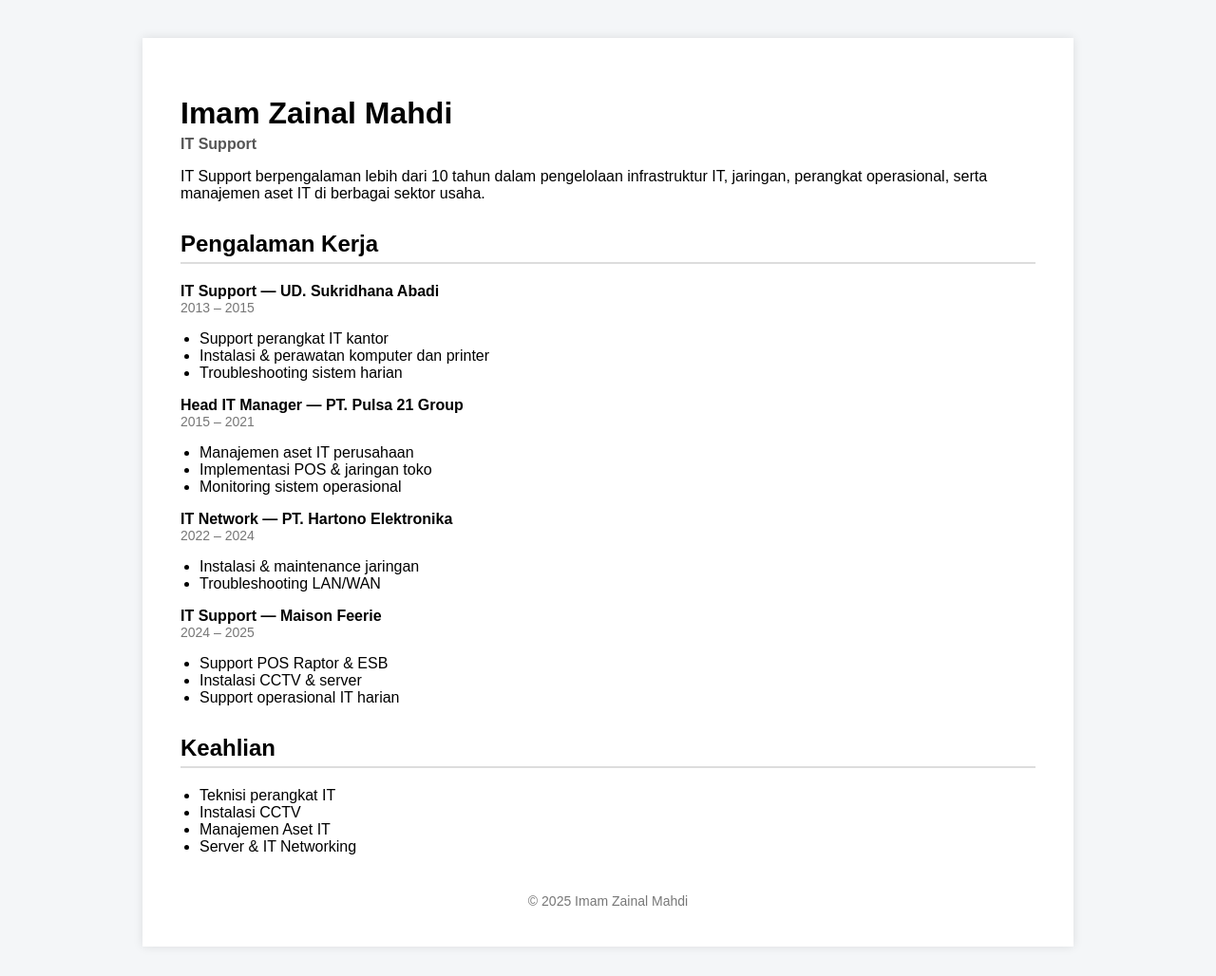
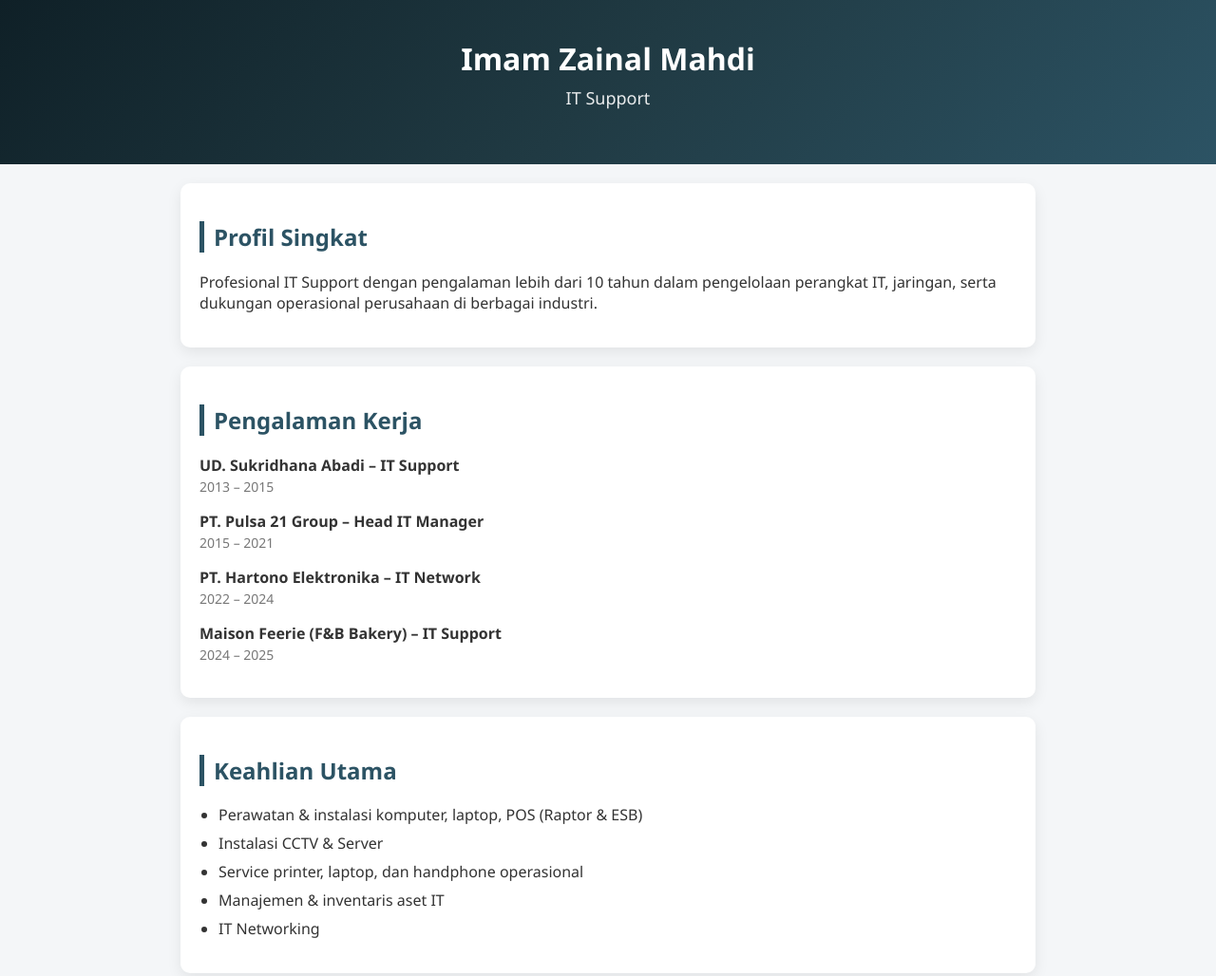
Before and after one commit to algo404/cv-imam, a plain HTML site: page index.html in a window 1280 px wide. Shown: the top 1028 px of the page at 95% size. Drawn offline with Linux system fonts and the light colour scheme.

Commit message:
Refactor index.html for enhanced CV design
Updated the CV layout and styling for improved presentation and readability.

```diff
--- a/index.html
+++ b/index.html
@@ -2,119 +2,163 @@
 <html lang="id">
 <head>
   <meta charset="UTF-8">
+  <title>CV – Imam Zainal Mahdi</title>
   <meta name="viewport" content="width=device-width, initial-scale=1.0">
-<title>CV | Imam Zainal Mahdi</title>
+
   <style>
     body {
-    font-family: Arial, Helvetica, sans-serif;
+      font-family: "Segoe UI", Arial, sans-serif;
+      margin: 0;
       background: #f4f6f8;
+      color: #333;
+      scroll-behavior: smooth;
+    }
+
+    header {
+      background: linear-gradient(135deg, #0f2027, #203a43, #2c5364);
+      color: white;
+      padding: 40px 20px;
+      text-align: center;
+    }
+
+    header h1 {
       margin: 0;
-    padding: 0;
+      font-size: 32px;
     }
+
+    header p {
+      margin-top: 8px;
+      font-size: 18px;
+      opacity: 0.9;
+    }
+
     .container {
       max-width: 900px;
-    margin: 40px auto;
-    background: #ffffff;
-    padding: 40px;
-    box-shadow: 0 0 10px rgba(0,0,0,0.1);
+      margin: auto;
+      padding: 20px;
     }
-h1 {
-    margin-bottom: 5px;
+
+    section {
+      background: white;
+      margin-bottom: 20px;
+      padding: 20px;
+      border-radius: 10px;
+      box-shadow: 0 5px 15px rgba(0,0,0,0.08);
+      animation: fadeUp 0.6s ease;
     }
+
     h2 {
-    border-bottom: 2px solid #ddd;
-    padding-bottom: 5px;
-    margin-top: 30px;
+      border-left: 5px solid #2c5364;
+      padding-left: 10px;
+      color: #2c5364;
     }
-.role {
-    color: #555;
-    font-weight: bold;
+
+    ul {
+      padding-left: 20px;
     }
+
+    li {
+      margin-bottom: 8px;
+    }
+
     .job {
       margin-bottom: 15px;
     }
-.job-title {
-    font-weight: bold;
+
+    .job strong {
+      display: block;
+      font-size: 16px;
     }
-.year {
+
+    .job span {
+      font-size: 14px;
       color: #777;
-    font-size: 14px;
     }
-ul {
-    padding-left: 20px;
-}
+
     footer {
       text-align: center;
-    margin-top: 40px;
-    color: #777;
+      padding: 15px;
       font-size: 14px;
+      color: #666;
+    }
+
+    @keyframes fadeUp {
+      from {
+        opacity: 0;
+        transform: translateY(20px);
+      }
+      to {
+        opacity: 1;
+        transform: translateY(0);
+      }
+    }
+
+    /* Hover effect */
+    section:hover {
+      transform: scale(1.01);
+      transition: 0.3s;
     }
   </style>
 </head>
+
 <body>
 
+<header>
+  <h1>Imam Zainal Mahdi</h1>
+  <p>IT Support</p>
+</header>
+
 <div class="container">
-    <h1>Imam Zainal Mahdi</h1>
-    <div class="role">IT Support</div>
 
+  <section>
+    <h2>Profil Singkat</h2>
     <p>
-        IT Support berpengalaman lebih dari 10 tahun dalam pengelolaan infrastruktur IT,
-        jaringan, perangkat operasional, serta manajemen aset IT di berbagai sektor usaha.
+      Profesional IT Support dengan pengalaman lebih dari 10 tahun dalam
+      pengelolaan perangkat IT, jaringan, serta dukungan operasional perusahaan
+      di berbagai industri.
     </p>
+  </section>
 
+  <section>
     <h2>Pengalaman Kerja</h2>
 
     <div class="job">
-        <div class="job-title">IT Support — UD. Sukridhana Abadi</div>
-        <div class="year">2013 – 2015</div>
-        <ul>
-            <li>Support perangkat IT kantor</li>
-            <li>Instalasi & perawatan komputer dan printer</li>
-            <li>Troubleshooting sistem harian</li>
-        </ul>
+      <strong>UD. Sukridhana Abadi – IT Support</strong>
+      <span>2013 – 2015</span>
     </div>
 
     <div class="job">
-        <div class="job-title">Head IT Manager — PT. Pulsa 21 Group</div>
-        <div class="year">2015 – 2021</div>
-        <ul>
-            <li>Manajemen aset IT perusahaan</li>
-            <li>Implementasi POS & jaringan toko</li>
-            <li>Monitoring sistem operasional</li>
-        </ul>
+      <strong>PT. Pulsa 21 Group – Head IT Manager</strong>
+      <span>2015 – 2021</span>
     </div>
 
     <div class="job">
-        <div class="job-title">IT Network — PT. Hartono Elektronika</div>
-        <div class="year">2022 – 2024</div>
-        <ul>
-            <li>Instalasi & maintenance jaringan</li>
-            <li>Troubleshooting LAN/WAN</li>
-        </ul>
+      <strong>PT. Hartono Elektronika – IT Network</strong>
+      <span>2022 – 2024</span>
     </div>
 
     <div class="job">
-        <div class="job-title">IT Support — Maison Feerie</div>
-        <div class="year">2024 – 2025</div>
+      <strong>Maison Feerie (F&B Bakery) – IT Support</strong>
+      <span>2024 – 2025</span>
+    </div>
+  </section>
+
+  <section>
+    <h2>Keahlian Utama</h2>
     <ul>
-            <li>Support POS Raptor & ESB</li>
-            <li>Instalasi CCTV & server</li>
-            <li>Support operasional IT harian</li>
+      <li>Perawatan & instalasi komputer, laptop, POS (Raptor & ESB)</li>
+      <li>Instalasi CCTV & Server</li>
+      <li>Service printer, laptop, dan handphone operasional</li>
+      <li>Manajemen & inventaris aset IT</li>
+      <li>IT Networking</li>
     </ul>
+  </section>
+
 </div>
 
-    <h2>Keahlian</h2>
-    <ul>
-        <li>Teknisi perangkat IT</li>
-        <li>Instalasi CCTV</li>
-        <li>Manajemen Aset IT</li>
-        <li>Server & IT Networking</li>
-    </ul>
-
 <footer>
-        © 2025 Imam Zainal Mahdi
+  © 2025 – Imam Zainal Mahdi
 </footer>
-</div>
 
 </body>
 </html>
```
Lines whose indentation alone changed are shown as unchanged.
